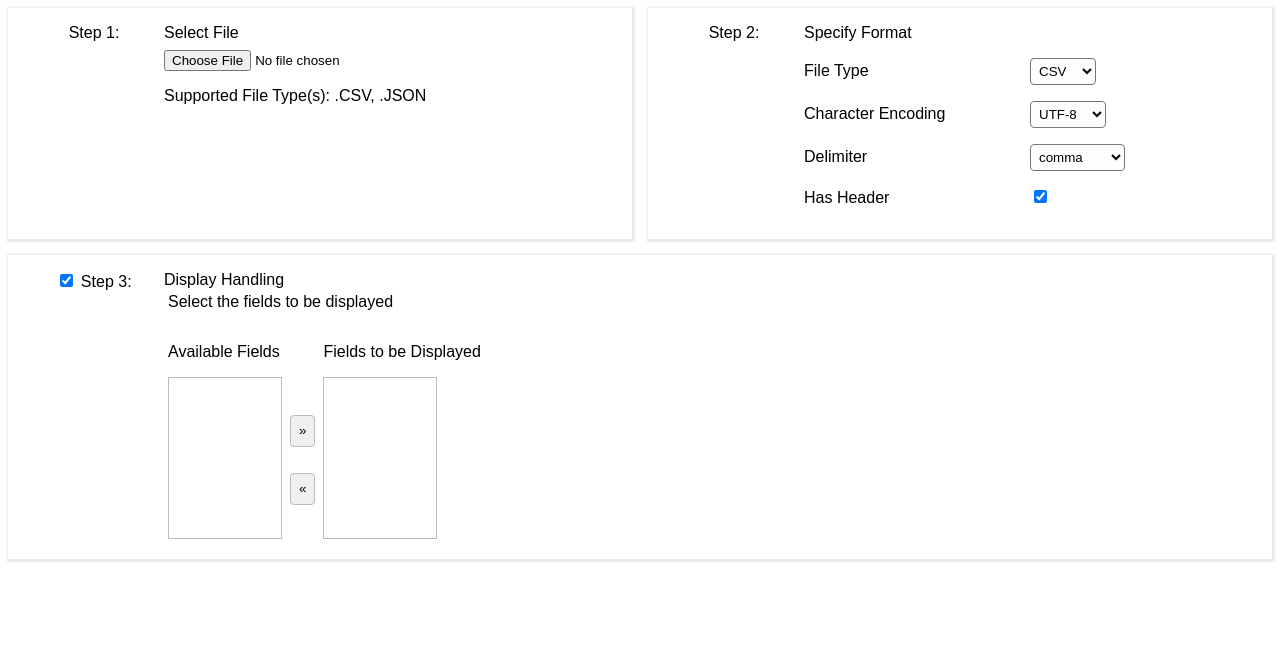
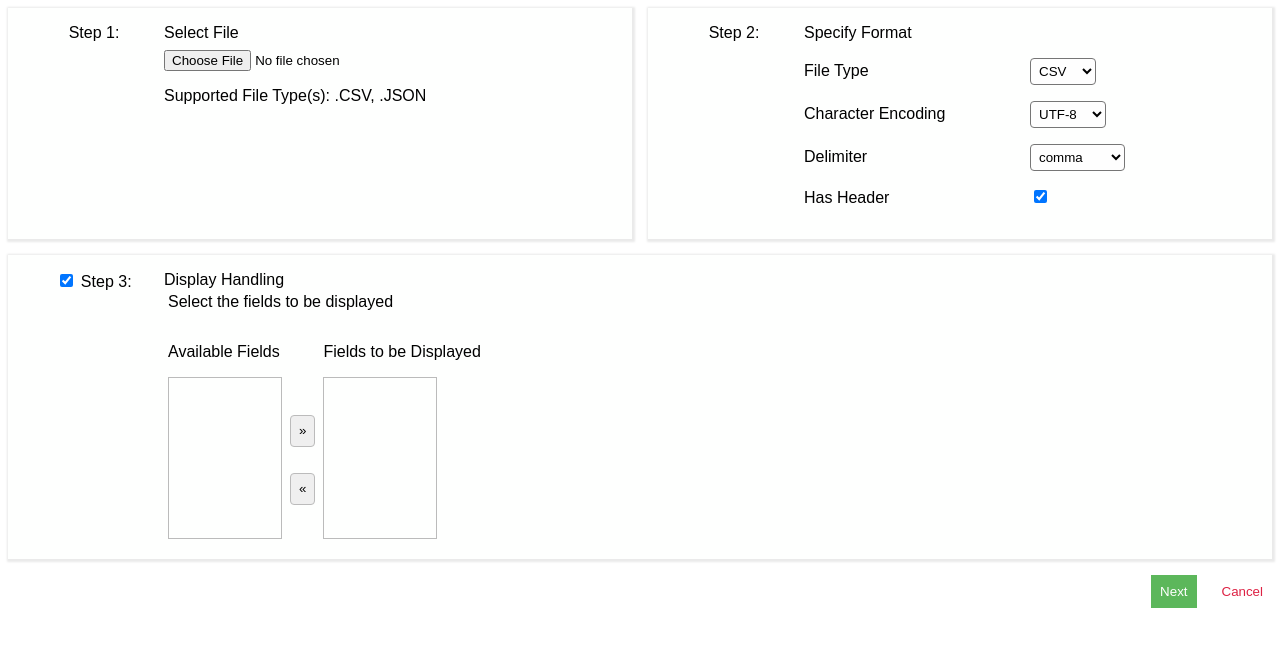
Before and after one commit to utkarsh48/expert-succotash-2, a React (Create React App) app: page / in a window 1280 px wide. Shown: the top 646 px of the page. Built offline with nearby package versions, Linux system fonts and the light colour scheme.

Commit message:
add: buttons

```diff
--- a/src/App.css
+++ b/src/App.css
@@ -12,3 +12,33 @@ img{
 .block{
   display: block;
 }
+
+.btn-pri{
+  background-color: #5cb75b;
+  color: white;
+}
+
+.btn-war{
+  border: 1px solid #bbb;
+  color: #d24;
+  background-color: transparent;
+}
+
+.btn-war, .btn-pri{
+  box-sizing: border-box;
+  padding: 0.5rem;
+  margin: 0.5rem;
+  border: 1px solid transparent;
+  outline: none;
+}
+
+.btn-war:hover, .btn-pri:hover{
+  box-sizing: border-box;
+  border: 1px solid #bbb;
+}
+
+.bottom-btns{
+  grid-column: 1 / -1;
+  display: flex;
+  justify-content: flex-end;
+}
--- a/src/components/Step2.jsx
+++ b/src/components/Step2.jsx
@@ -15,9 +15,9 @@ export default function Step2(props){
             <label className='block'>File Type</label>
           </div>
           <div>
-            <select name="f-type" onChange={e=>onTypeChange(e)} type={type}>
-              <option value="text/csv">CSV</option>
-              <option value="application/json">JSON</option>
+            <select name="f-type" onChange={e=>onTypeChange(e)} value={type}>
+              <option value="csv">CSV</option>
+              <option value="json">JSON</option>
             </select>
           </div>
         </div>
--- a/src/components/Step3.jsx
+++ b/src/components/Step3.jsx
@@ -3,7 +3,9 @@ import "../assets/css/Step.css";
 
 
 export default function Step3(props){
-  const {enableStep3, onEnableStep3Change, availableFields, selectedFields, focusedField, onFieldSelect, onFieldDisselect, onFieldFocus} = props;
+  const {enableStep3, onEnableStep3Change, availableFields, selectedFields, focusedField, onFieldSelect, onFieldDisselect, onFieldFocus, focusedFrom} = props;
+
+  const available = "available", selected = "selected";
 
   return (
     <div className='step-3 step-container step-shadow'>
@@ -17,8 +19,8 @@ export default function Step3(props){
           <div className='field-selector'>
             <div className='fields-container'>
               <span className="block fields-container-heading">Available Fields</span>
-              <div className="fields" onClick={e=>onFieldFocus(e, "available")}>
-                {availableFields && availableFields.map(field=><div className={`field ${focusedField ? "field-focused" : ""}`}>{field}</div>)}
+              <div className="fields" onClick={e=>onFieldFocus(e, available)}>
+                {availableFields && availableFields.map(field=><div key={field} className={`field ${available === focusedFrom && focusedField===field ? "field-focused" : ""}`}>{field}</div>)}
               </div>
             </div>
             <div className='field-selector-button-container'>
@@ -27,8 +29,8 @@ export default function Step3(props){
             </div>
             <div className='fields-container'>
               <span className="block fields-container-heading">Fields to be Displayed</span>
-              <div className="fields" onClick={e=>onFieldFocus(e, "selected")}>
-                {selectedFields && selectedFields.map(field=><div className={`field ${focusedField ? "field-focused" : ""}`}>{field}</div>)}
+              <div className="fields" onClick={e=>onFieldFocus(e, selected)}>
+                {selectedFields && selectedFields.map(field=><div key={field} className={`field ${selected === focusedFrom && focusedField===field ? "field-focused" : ""}`}>{field}</div>)}
               </div>
             </div>
           </div>
--- a/src/components/Steps.jsx
+++ b/src/components/Steps.jsx
@@ -6,8 +6,8 @@ import "../assets/css/Steps.css";
 
 export default class Steps extends Component {
 
-  state = {
-    type: ".csv",
+  default= {
+    type: "csv",
     encoding: "UTF-8",
     delimiter: ",",
     hasHeaders: true,
@@ -17,6 +17,7 @@ export default class Steps extends Component {
     focusedField: "",
     focusedFrom: "",
   }
+  state = {...this.default}
 
   readFile = (e)=>{
     const input = e.currentTarget;
@@ -35,23 +36,22 @@ export default class Steps extends Component {
       let data = reader.result;
 
       let headers = [];
+      let fileType = "";
 
       if(/\.csv$/.test(file.name) && this.state.hasHeaders){
         headers = data.split("\n")[0].split(this.state.delimiter);
-        console.log("csv");
+        fileType = "csv";
       }
       else if (/\.json$/.test(file.name)){
         data = JSON.parse(data);
         if(data.products && Object.keys(data.products)){
           headers = Object.keys(Object.values(data.products)[0]);
-          console.log("json");
         }
-
+        fileType = "json";
       }
 
-      console.log(headers, data);
 
-      this.setState({type: file.type, availableFields: headers});
+      this.setState({availableFields: headers, type: fileType});
     }
 
   }
@@ -100,16 +100,30 @@ export default class Steps extends Component {
     }
   }
 
+  handleCancel = (e)=>{
+    this.setState({...this.default});
+  }
+
+  handleNext = (e)=>{
+
+  }
+
 
 
   render(){
-    const {type, delimiter, encoding, hasHeaders, enableStep3, availableFields, selectedFields, focusedField} = this.state;
+    const {type, delimiter, encoding, hasHeaders, enableStep3, availableFields, selectedFields, focusedField, focusedFrom} = this.state;
 
     return (
       <div className="steps-container">
         <Step1 readFile={this.readFile} />
         <Step2 type={type} delimiter={delimiter} encoding={encoding} hasHeaders={hasHeaders} onTypeChange={this.handleTypeChange} onEncodingChange={this.handleEncodingChange} onDelimiterChange={this.handleDelimiterChange} onHasHeadersChange={this.handleHasHeadersChange} />
-        <Step3 enableStep3={enableStep3} onEnableStep3Change={this.handleEnableStep3Change} availableFields={availableFields} selectedFields={selectedFields} focusedField={focusedField} onFieldFocus={this.handleFieldFocus} onFieldSelect={this.handleFieldSelect} onFieldDisselect={this.handleFieldDisselect} />
+        <Step3 enableStep3={enableStep3} onEnableStep3Change={this.handleEnableStep3Change} availableFields={availableFields} selectedFields={selectedFields} focusedField={focusedField} onFieldFocus={this.handleFieldFocus} onFieldSelect={this.handleFieldSelect} onFieldDisselect={this.handleFieldDisselect} focusedFrom={focusedFrom} />
+        <div className='bottom-btns'>
+          <div>
+            <button onNext={this.handleNext} className='btn-pri'>Next</button>
+            <button onClick={this.handleCancel} className='btn-war'>Cancel</button>
+          </div>
+        </div>
       </div>
     );
   }
```
